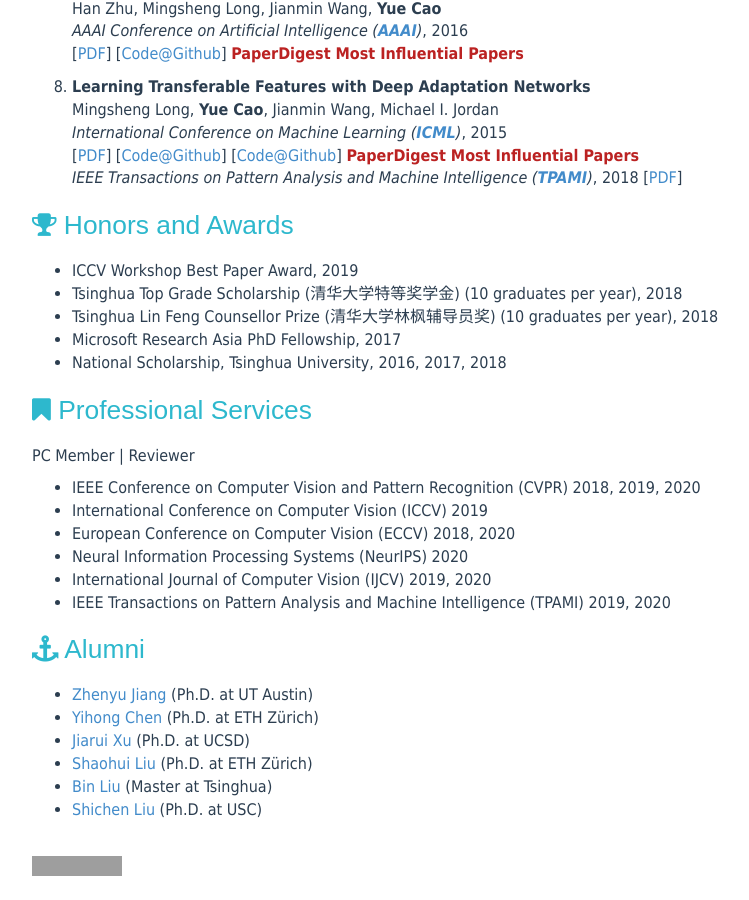
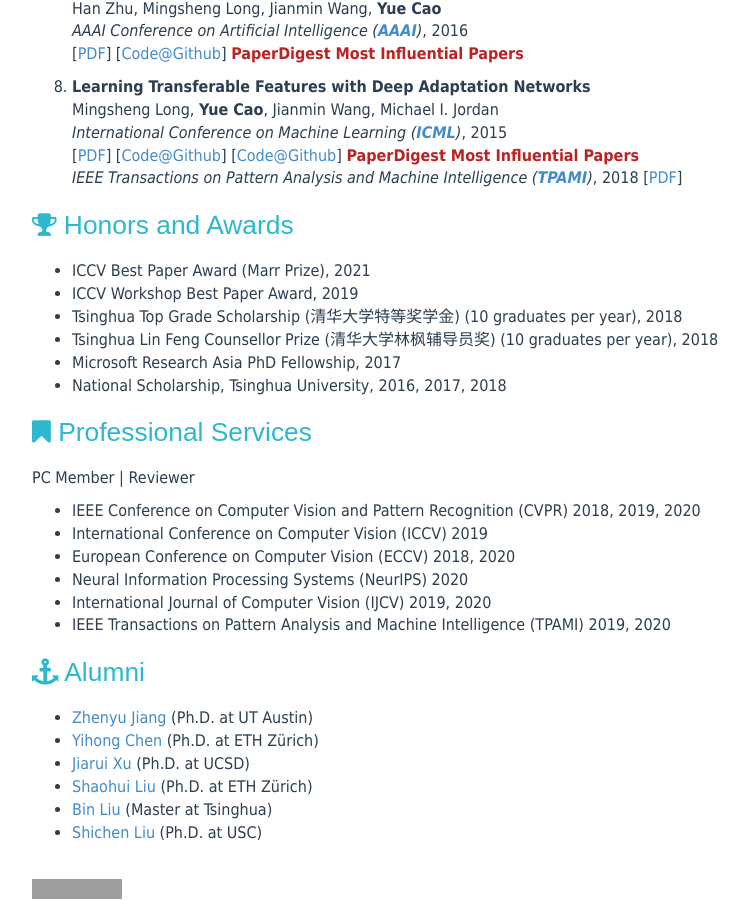
Before and after one commit to caoyue10/caoyue10.github.io, a Jekyll site: the page built from index.html, in a window 1280 px wide and 900 px high, scrolled down 1410 px. Shown: the whole window, without its empty margins (138-887 px from the left). Built offline with Jekyll 4.4.1, drawn with Linux system fonts in a browser that asks for light colours; the list of posts is cut into pages by our own code; before the commit the page ends 2287 px from its top, so only the background shows below that; grey boxes are pictures that could not be loaded.

Commit message:
Update index.html

```diff
--- a/index.html
+++ b/index.html
@@ -122,6 +122,7 @@ tagline:
     </header>
     <p>
 	<ul>
+        <li>ICCV Best Paper Award (Marr Prize), 2021 </li>
         <li>ICCV Workshop Best Paper Award, 2019 </li>
         <li>Tsinghua Top Grade Scholarship (清华大学特等奖学金) (10 graduates per year), 2018 </li>
         <li>Tsinghua Lin Feng Counsellor Prize (清华大学林枫辅导员奖) (10 graduates per year), 2018 </li>
```
